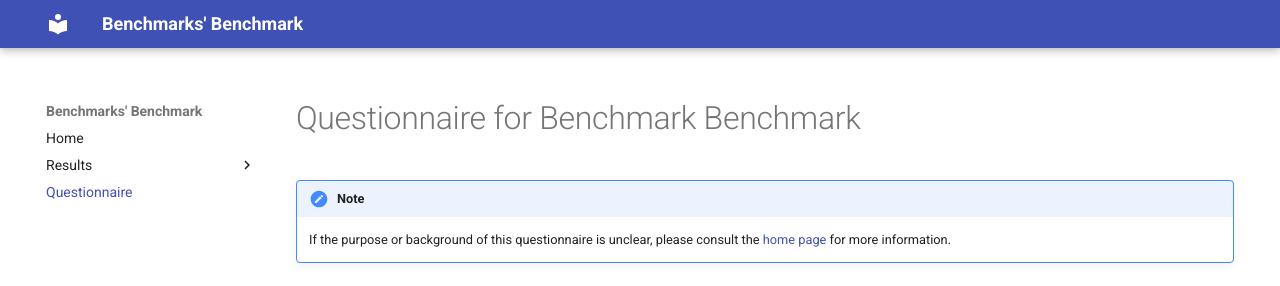
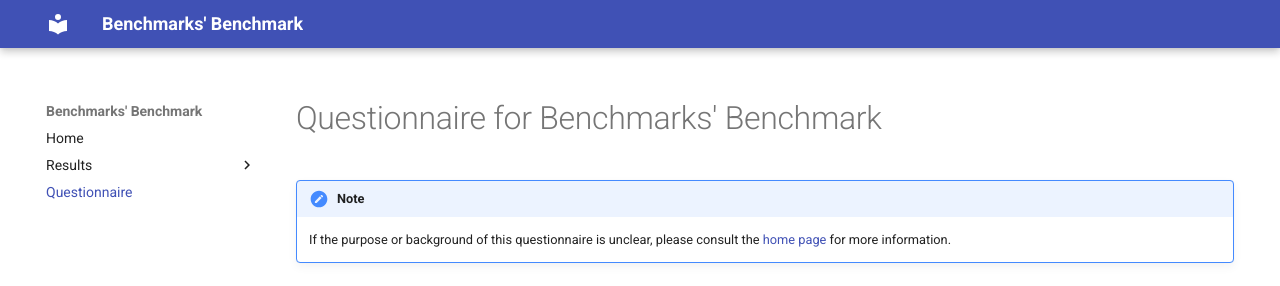
Before and after one commit to ul-dsri/benchmarks-benchmark, an MkDocs documentation site: the page built from docs/questionnaire.md, in a window 1280 px wide. Shown: the top 286 px of the page. Built offline with MkDocs 1.6.1 and Material for MkDocs 9.7.7, drawn with Linux system fonts in a browser that asks for light colours.

Commit message:
Update title

```diff
--- a/docs/questionnaire.md
+++ b/docs/questionnaire.md
@@ -1,4 +1,4 @@
-# Questionnaire for Benchmark Benchmark
+# Questionnaire for Benchmarks' Benchmark
 
 !!! note
 
```
